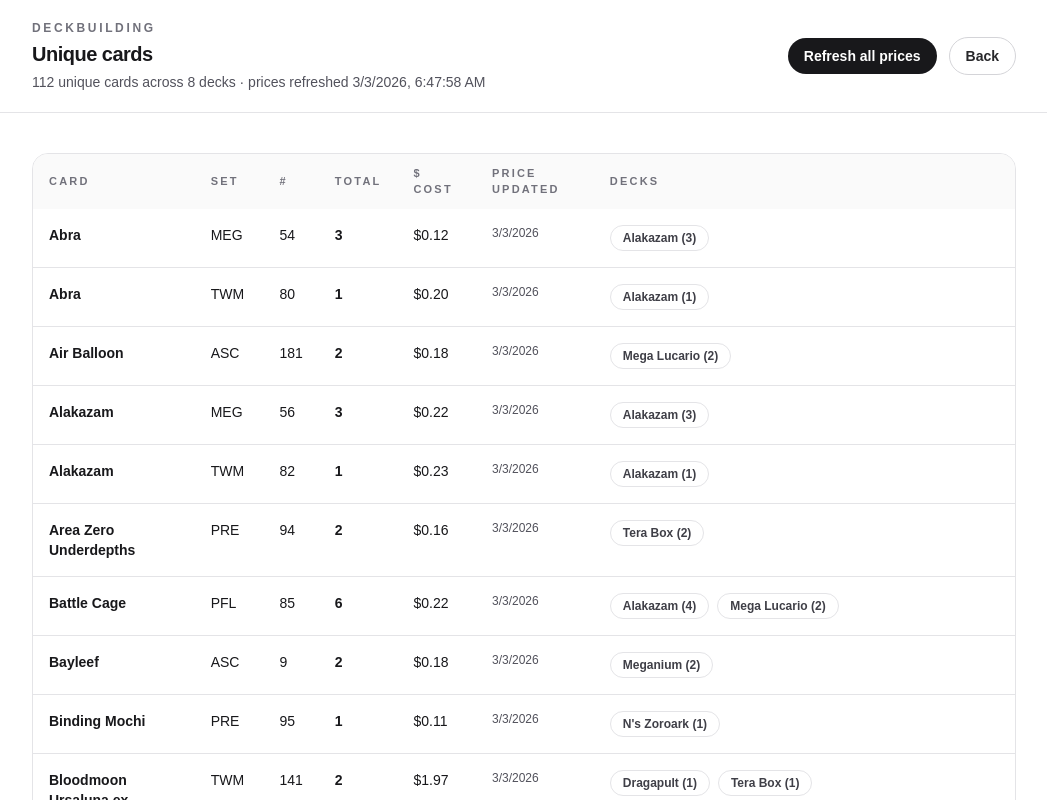
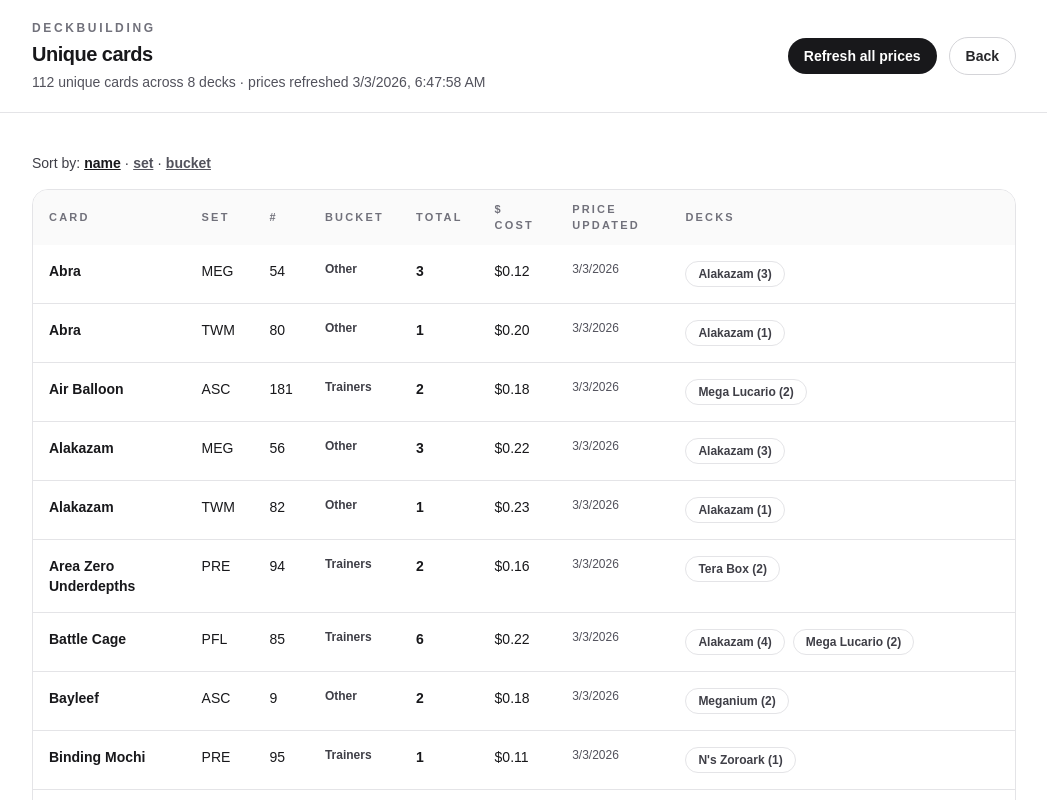
Before and after one commit to lugeorge8/deckbuilding, a Next.js app: page /cards in a window 1280 px wide. Shown: the top 800 px of the page, without its empty margins (116-1163 px from the left). Built offline with nearby package versions, Linux system fonts and the light colour scheme.

Commit message:
Add sorting on cards page by set and bucket

```diff
--- a/src/app/cards/page.tsx
+++ b/src/app/cards/page.tsx
@@ -5,23 +5,62 @@
 import { parseDeckText, type DeckCardLine } from '@/lib/deckTextParser';
 import { RefreshAllButton } from './RefreshAllButton';
 
+type CardBucket = 'pokemon' | 'trainer' | 'energy' | 'unknown';
+
 type UniqueCard = {
   key: string;
   name: string;
   set: string;
   number: string;
+  bucket: CardBucket;
   totalCount: number;
   market?: number;
   decks: Array<{ slug: string; name: string; count: number }>;
 };
 
-function sortCards(a: UniqueCard, b: UniqueCard) {
-  // by name then set/number
+const BUCKET_LABEL: Record<CardBucket, string> = {
+  pokemon: 'Pokémon',
+  trainer: 'Trainers',
+  energy: 'Energy',
+  unknown: 'Other',
+};
+
+const BUCKET_ORDER: Record<CardBucket, number> = {
+  pokemon: 1,
+  trainer: 2,
+  energy: 3,
+  unknown: 4,
+};
+
+function normalizeBucket(section: DeckCardLine['section']): CardBucket {
+  if (section === 'pokemon' || section === 'trainer' || section === 'energy') return section;
+  return 'unknown';
+}
+
+function strongestBucket(a: CardBucket, b: CardBucket): CardBucket {
+  return BUCKET_ORDER[a] <= BUCKET_ORDER[b] ? a : b;
+}
+
+function sortByName(a: UniqueCard, b: UniqueCard) {
   const an = a.name.localeCompare(b.name);
   if (an !== 0) return an;
   const as = a.set.localeCompare(b.set);
   if (as !== 0) return as;
   return a.number.localeCompare(b.number);
+}
+
+function sortBySet(a: UniqueCard, b: UniqueCard) {
+  const as = a.set.localeCompare(b.set);
+  if (as !== 0) return as;
+  const an = a.name.localeCompare(b.name);
+  if (an !== 0) return an;
+  return a.number.localeCompare(b.number);
+}
+
+function sortByBucket(a: UniqueCard, b: UniqueCard) {
+  const ab = BUCKET_ORDER[a.bucket] - BUCKET_ORDER[b.bucket];
+  if (ab !== 0) return ab;
+  return sortByName(a, b);
 }
 
 function fmtUSD(n?: number) {
@@ -35,6 +74,8 @@
   deck: { slug: string; name: string },
   price?: PriceEntry
 ) {
+  const bucket = normalizeBucket(line.section);
+
   const existing = map.get(line.key);
   if (!existing) {
     map.set(line.key, {
@@ -42,12 +83,16 @@
       name: line.name,
       set: line.set,
       number: line.number,
+      bucket,
       totalCount: line.count,
       market: price?.market,
       decks: [{ slug: deck.slug, name: deck.name, count: line.count }],
     });
     return;
   }
+
+  // If a card shows up in multiple sections across decks, pick the strongest bucket.
+  existing.bucket = strongestBucket(existing.bucket, bucket);
 
   // keep the first seen market price, if any
   if (existing.market == null && typeof price?.market === 'number') {
@@ -60,7 +105,12 @@
   else existing.decks.push({ slug: deck.slug, name: deck.name, count: line.count });
 }
 
-export default async function CardsPage() {
+export default async function CardsPage({
+  searchParams,
+}: {
+  searchParams: Promise<{ sort?: string }>;
+}) {
+  const { sort } = await searchParams;
   const decks = await readDecks();
   const cardsCache = await readCardsCache();
 
@@ -73,7 +123,9 @@
     }
   }
 
-  const cards = Array.from(unique.values()).sort(sortCards);
+  const cards = Array.from(unique.values());
+  const sortKey = sort === 'set' || sort === 'bucket' ? sort : 'name';
+  cards.sort(sortKey === 'set' ? sortBySet : sortKey === 'bucket' ? sortByBucket : sortByName);
 
   return (
     <div className="min-h-screen bg-white text-zinc-900">
@@ -105,14 +157,41 @@
       </header>
 
       <main className="mx-auto w-full max-w-5xl px-5 py-10">
+        <div className="mb-4 flex flex-col gap-3 sm:flex-row sm:items-center sm:justify-between">
+          <div className="text-sm text-zinc-700">
+            Sort by:{' '}
+            <Link
+              href="/cards?sort=name"
+              className={`font-semibold underline ${sortKey === 'name' ? 'text-zinc-900' : 'text-zinc-600'}`}
+            >
+              name
+            </Link>
+            {' · '}
+            <Link
+              href="/cards?sort=set"
+              className={`font-semibold underline ${sortKey === 'set' ? 'text-zinc-900' : 'text-zinc-600'}`}
+            >
+              set
+            </Link>
+            {' · '}
+            <Link
+              href="/cards?sort=bucket"
+              className={`font-semibold underline ${sortKey === 'bucket' ? 'text-zinc-900' : 'text-zinc-600'}`}
+            >
+              bucket
+            </Link>
+          </div>
+        </div>
+
         <div className="overflow-hidden rounded-2xl border border-zinc-200">
           <div className="w-full overflow-x-auto">
-            <table className="min-w-[900px] w-full text-left text-sm">
+            <table className="min-w-[980px] w-full text-left text-sm">
               <thead className="bg-zinc-50 text-[11px] font-semibold uppercase tracking-[0.2em] text-zinc-500">
                 <tr>
                   <th className="px-4 py-3">Card</th>
                   <th className="px-4 py-3">Set</th>
                   <th className="px-4 py-3">#</th>
+                  <th className="px-4 py-3">Bucket</th>
                   <th className="px-4 py-3">Total</th>
                   <th className="px-4 py-3">$ cost</th>
                   <th className="px-4 py-3">Price updated</th>
@@ -125,6 +204,9 @@
                     <td className="px-4 py-4 font-semibold">{c.name}</td>
                     <td className="px-4 py-4">{c.set}</td>
                     <td className="px-4 py-4">{c.number}</td>
+                    <td className="px-4 py-4 text-xs font-semibold text-zinc-700">
+                      {BUCKET_LABEL[c.bucket]}
+                    </td>
                     <td className="px-4 py-4 font-semibold">{c.totalCount}</td>
                     <td className="px-4 py-4 tabular-nums">{fmtUSD(c.market)}</td>
                     <td className="px-4 py-4 text-xs text-zinc-600">
```
